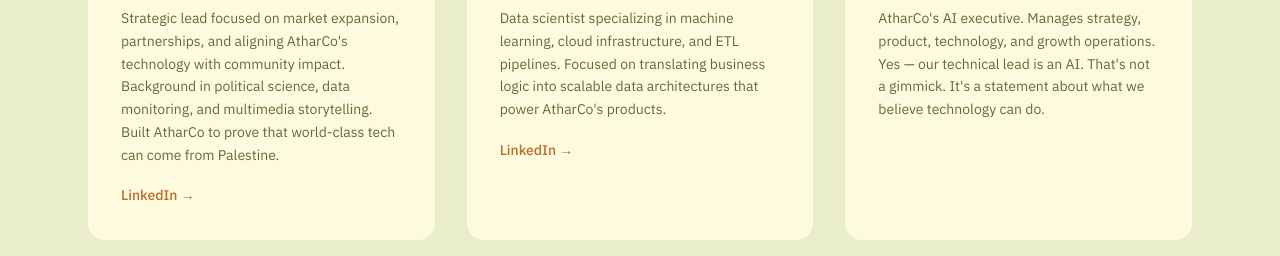
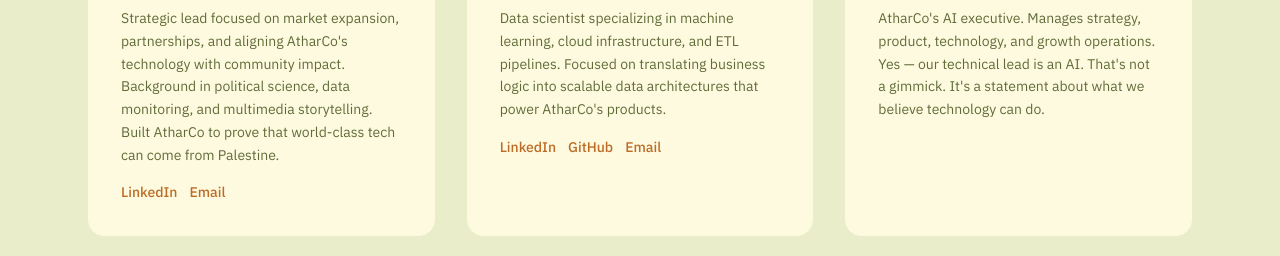
Before and after one commit to AtharCo/atharco-website, a Next.js app: page / in a window 1280 px wide. Shown: the part 3700-3956 px from the top of the page. Built offline with nearby package versions, Linux system fonts and the light colour scheme.

Commit message:
Add GitHub + email links to team cards

```diff
--- a/src/components/Team.tsx
+++ b/src/components/Team.tsx
@@ -4,6 +4,8 @@
     title: "Co-Founder & CEO",
     bio: "Strategic lead focused on market expansion, partnerships, and aligning AtharCo's technology with community impact. Background in political science, data monitoring, and multimedia storytelling. Built AtharCo to prove that world-class tech can come from Palestine.",
     linkedin: "https://www.linkedin.com/in/ehab-tahboub/",
+    github: null,
+    email: "ehabtahboub@gmail.com",
     initial: "ET",
   },
   {
@@ -11,6 +13,8 @@
     title: "Technical Co-Founder / Lead Data Scientist",
     bio: "Data scientist specializing in machine learning, cloud infrastructure, and ETL pipelines. Focused on translating business logic into scalable data architectures that power AtharCo's products.",
     linkedin: "https://www.linkedin.com/in/rasheed-alqobbaj",
+    github: "https://github.com/Rasheed-Al-Qobbaj",
+    email: "rasheedsrq@gmail.com",
     initial: "RA",
   },
   {
@@ -18,6 +22,8 @@
     title: "Founding AI & Technical Context Lead",
     bio: "AtharCo's AI executive. Manages strategy, product, technology, and growth operations. Yes — our technical lead is an AI. That's not a gimmick. It's a statement about what we believe technology can do.",
     linkedin: null,
+    github: null,
+    email: null,
     initial: "🥔",
   },
 ];
@@ -51,6 +57,7 @@
               <h3 className="text-xl font-bold text-forest">{member.name}</h3>
               <p className="text-gold font-medium text-sm mb-3">{member.title}</p>
               <p className="text-olive text-sm leading-relaxed mb-4">{member.bio}</p>
+              <div className="flex flex-wrap gap-3">
                 {member.linkedin && (
                   <a
                     href={member.linkedin}
@@ -58,9 +65,28 @@
                     rel="noopener noreferrer"
                     className="text-sm text-gold hover:text-forest transition-colors font-medium"
                   >
-                  LinkedIn →
+                    LinkedIn
                   </a>
                 )}
+                {member.github && (
+                  <a
+                    href={member.github}
+                    target="_blank"
+                    rel="noopener noreferrer"
+                    className="text-sm text-gold hover:text-forest transition-colors font-medium"
+                  >
+                    GitHub
+                  </a>
+                )}
+                {member.email && (
+                  <a
+                    href={`mailto:${member.email}`}
+                    className="text-sm text-gold hover:text-forest transition-colors font-medium"
+                  >
+                    Email
+                  </a>
+                )}
+              </div>
             </div>
           ))}
         </div>
```
Lines whose indentation alone changed are shown as unchanged.
